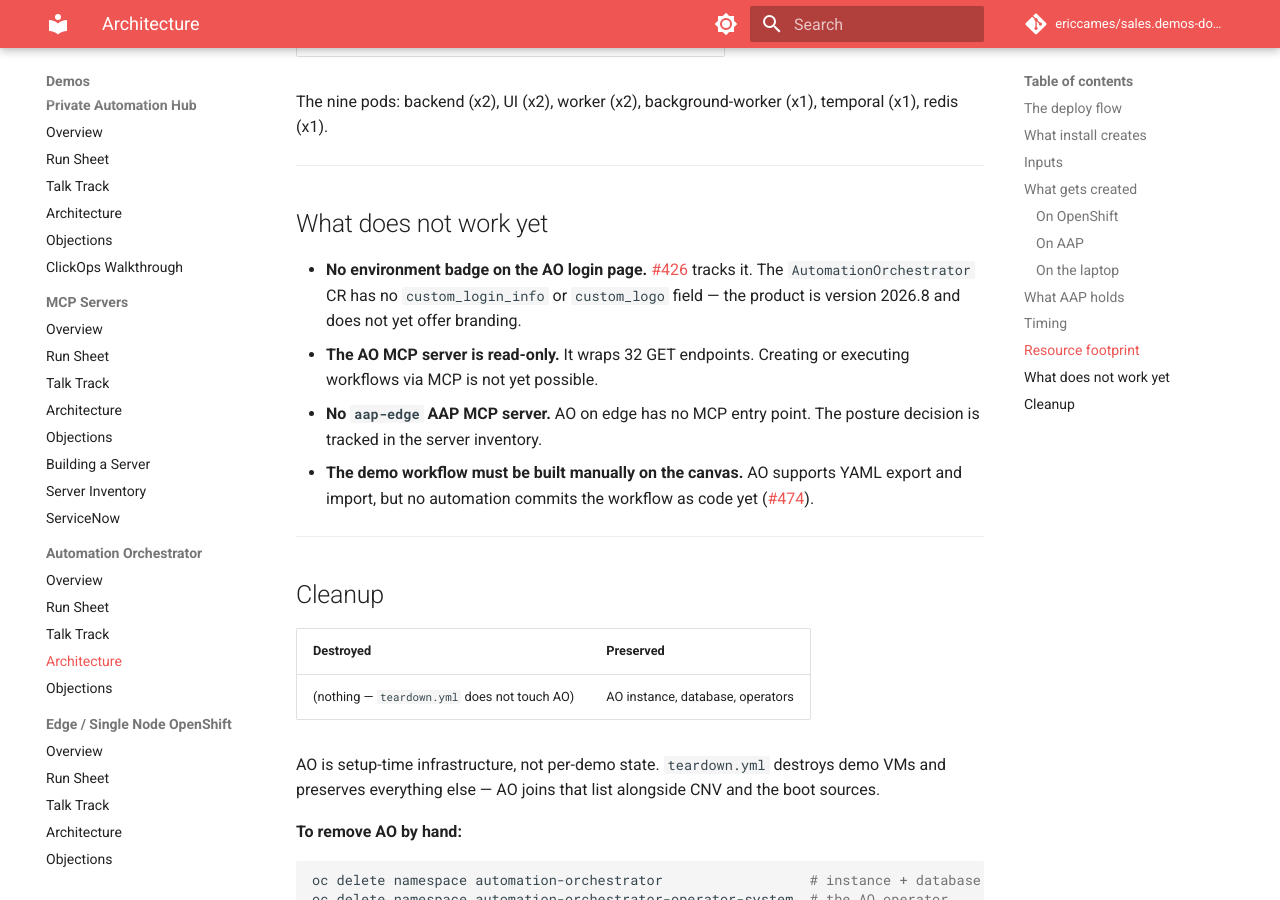
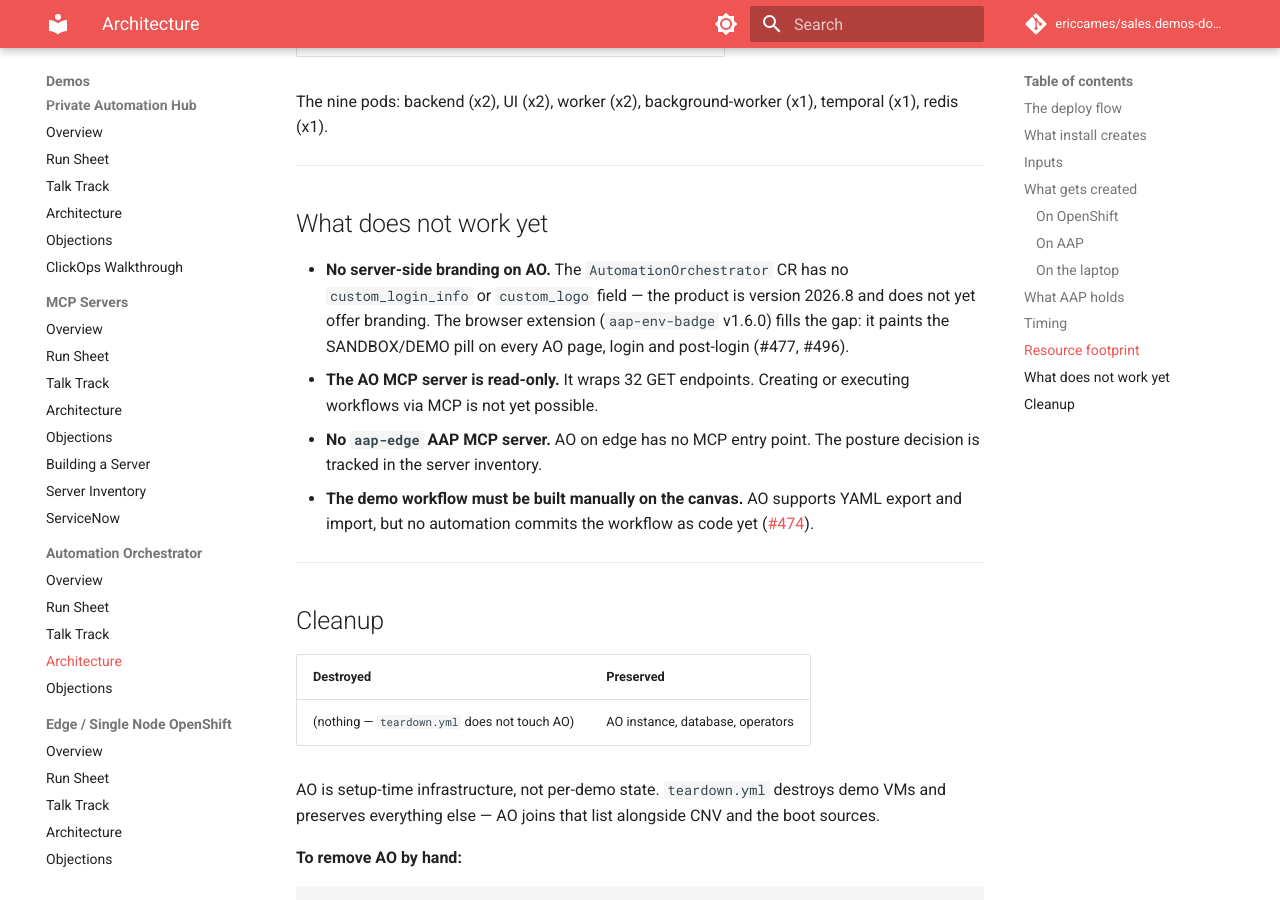
Before and after one commit to ericcames/sales.demos-docs, an MkDocs documentation site: the page built from docs/demos/automation-orchestrator/architecture.md, in a window 1280 px wide and 900 px high, scrolled down 4907 px. Built offline with MkDocs 1.6.1 and Material for MkDocs 9.7.7, drawn with Linux system fonts in a browser that asks for light colours; comment, search, counter and statistics services are not loaded.

Commit message:
docs: update AO docs for env badge post-login fix
The environment badge now appears on all AO pages after login (v1.6.0,
sales.demos#496). Remove the "no badge" honest bit from the talk track
(was third of three, now two of two), update architecture.md to note
the browser extension fills the branding gap, and mark post-login
screenshots for recapture with the badge visible.

Co-Authored-By: Claude Opus 4.6 <noreply@anthropic.com>

```diff
--- a/docs/demos/automation-orchestrator/architecture.md
+++ b/docs/demos/automation-orchestrator/architecture.md
@@ -197,10 +197,11 @@ temporal (x1), redis (x1).
 
 ## What does not work yet
 
-- **No environment badge on the AO login page.**
-  [#426](https://github.com/ericcames/sales.demos/issues/426) tracks it. The
-  `AutomationOrchestrator` CR has no `custom_login_info` or `custom_logo`
-  field — the product is version 2026.8 and does not yet offer branding.
+- **No server-side branding on AO.** The `AutomationOrchestrator` CR has no
+  `custom_login_info` or `custom_logo` field — the product is version 2026.8
+  and does not yet offer branding. The browser extension (`aap-env-badge`
+  v1.6.0) fills the gap: it paints the SANDBOX/DEMO pill on every AO page,
+  login and post-login (#477, #496).
 - **The AO MCP server is read-only.** It wraps 32 GET endpoints. Creating or
   executing workflows via MCP is not yet possible.
 - **No `aap-edge` AAP MCP server.** AO on edge has no MCP entry point. The
```
Also changed, not shown: docs/demos/automation-orchestrator/run-sheet.md (+4 -3 lines), docs/demos/automation-orchestrator/talk-track.md (+1 -5 lines).
